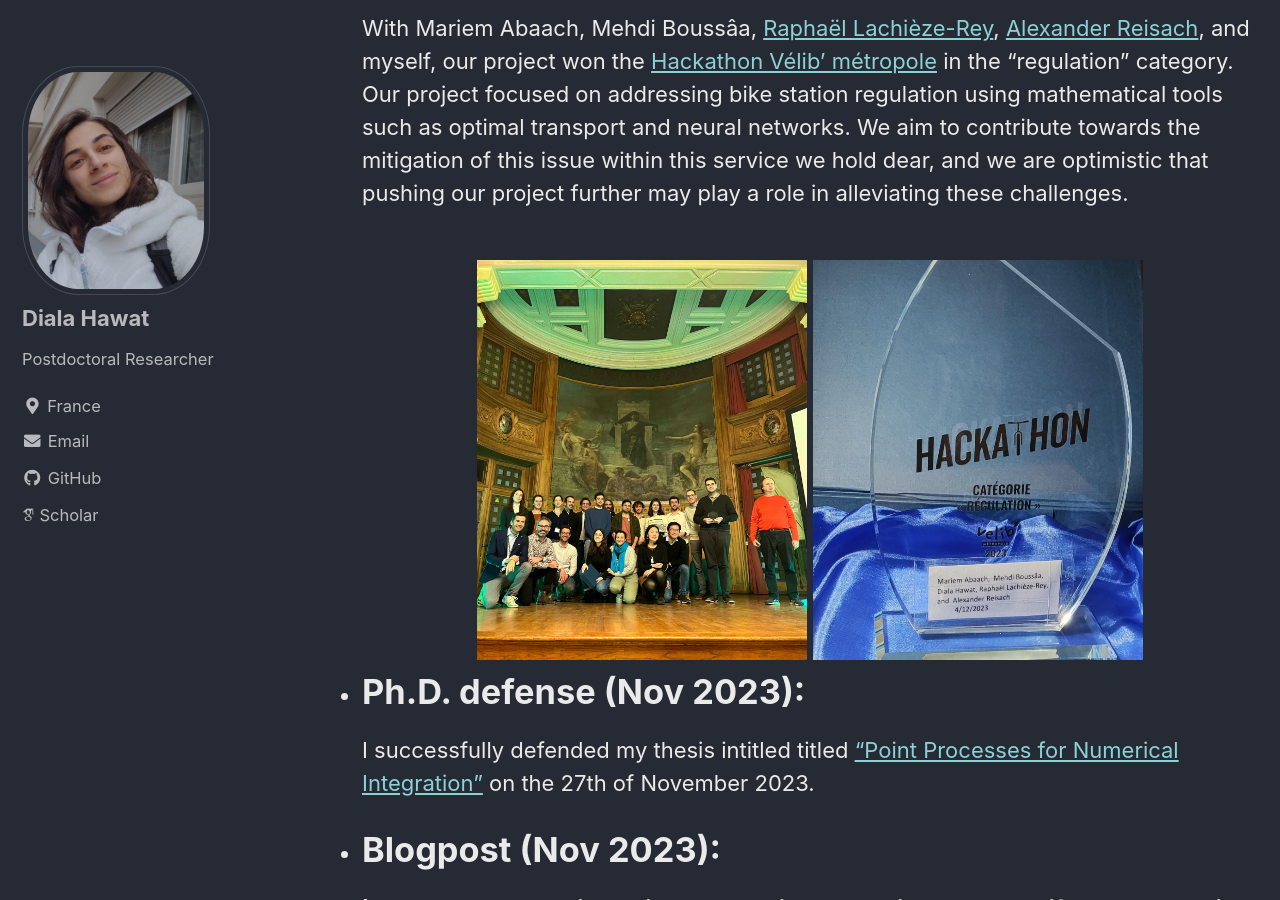
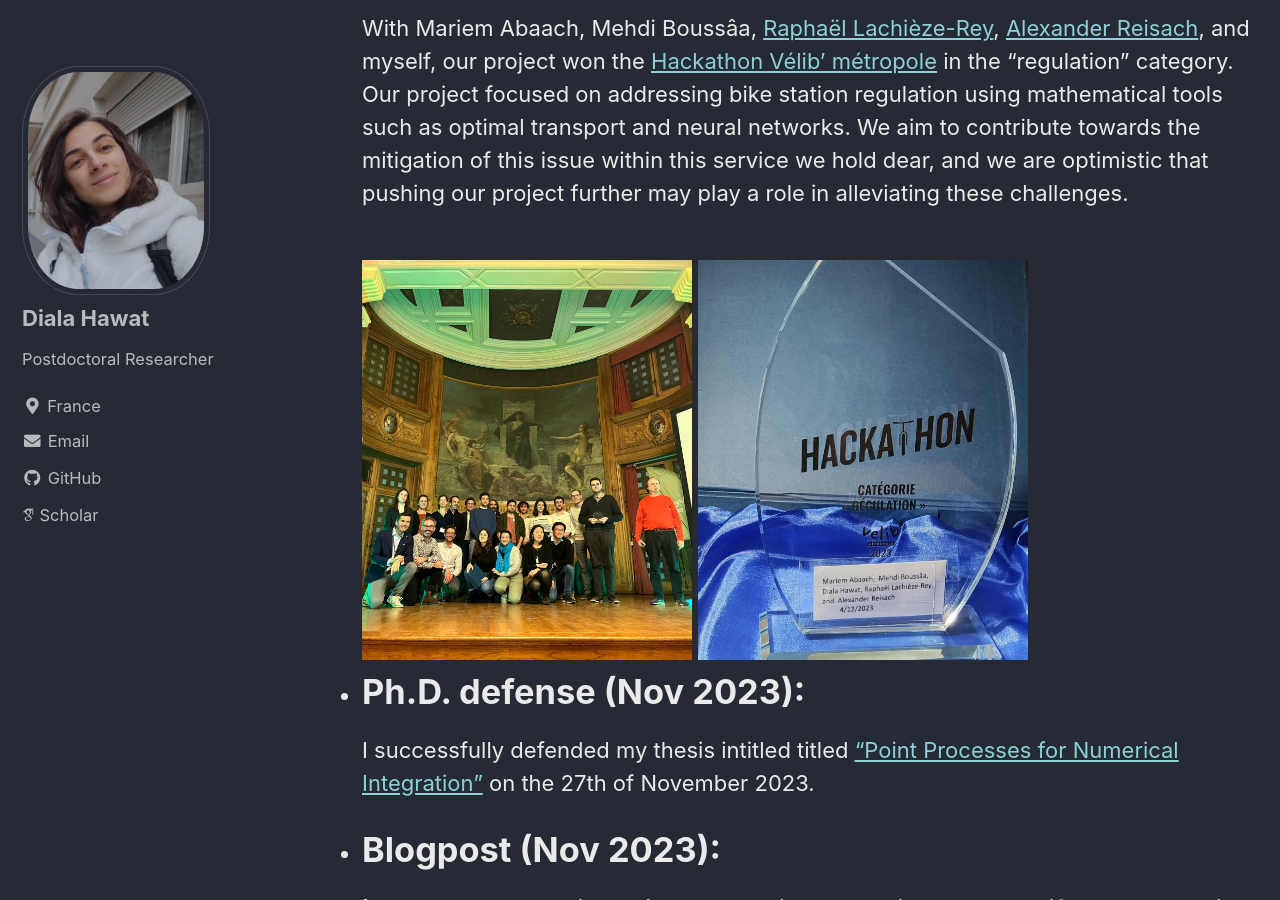
Before and after one commit to dhawat/dhawat.github.io, a Jekyll site: the page built from index.md, in a window 1280 px wide and 900 px high, scrolled down 913 px. Built offline with Jekyll 4.4.1, drawn with Linux system fonts in a browser that asks for light colours; cached includes are drawn as plain includes; nearby versions of some CDN libraries; some web fonts are replaced.

Commit message:
update picture

```diff
--- a/index.md
+++ b/index.md
@@ -26,7 +26,7 @@ toc_sticky: true
   Our project focused on addressing bike station regulation using mathematical tools such as optimal transport and neural networks.
   We aim to contribute towards the mitigation of this issue within this service we hold dear, and we are optimistic that pushing our project further may play a role in alleviating these challenges.
 
-  <div align="middle" style="margin-top: 50px">
+  <div align="left" style="margin-top: 50px">
   <img src="assets/images/winner_picture.jpeg" align="bottom" style="width:330px;height:400px;">
   <img src="assets/images/trophy_hackathon_2023.jpeg" align="bottom" style="width:330px;height:400px;">
   </div>
```
